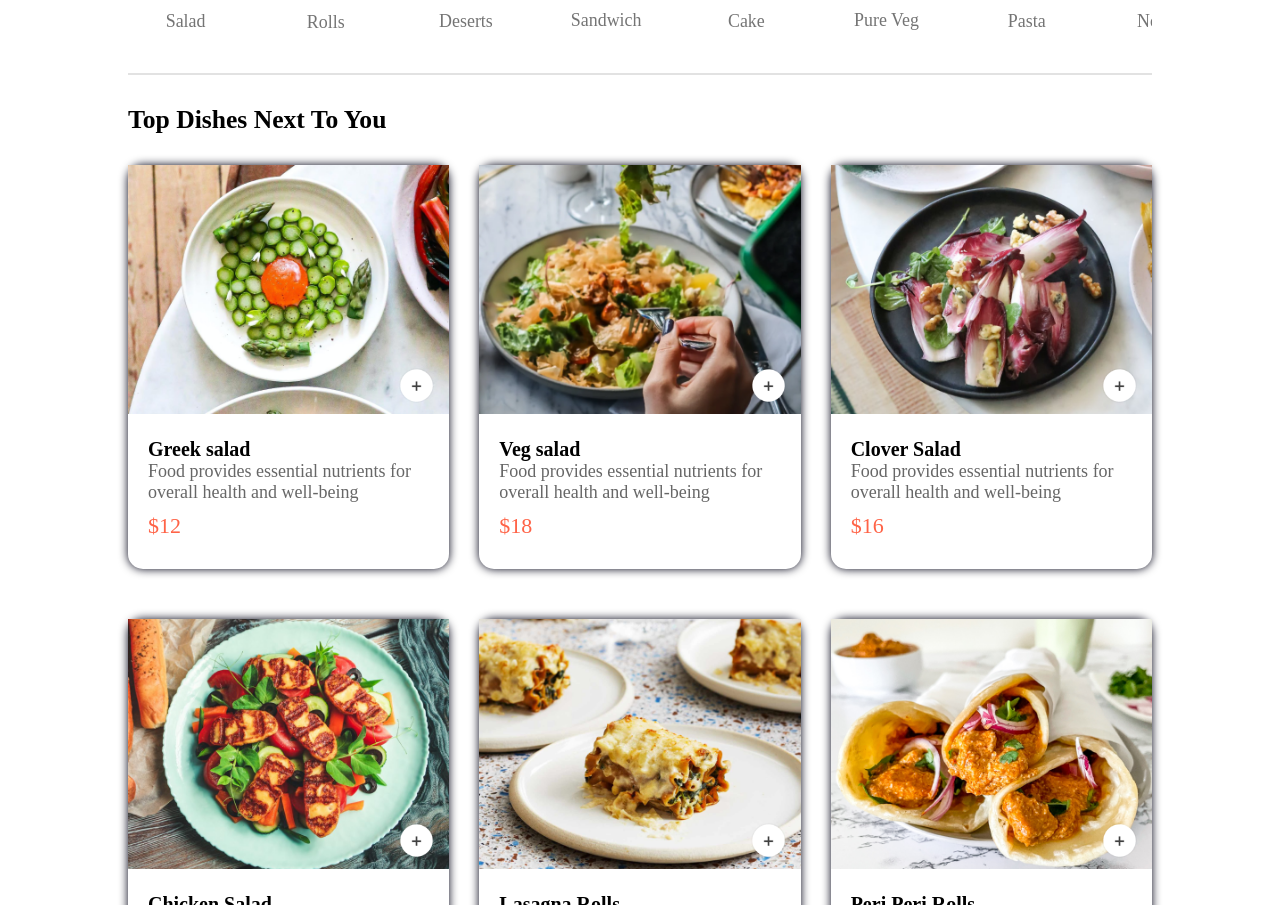
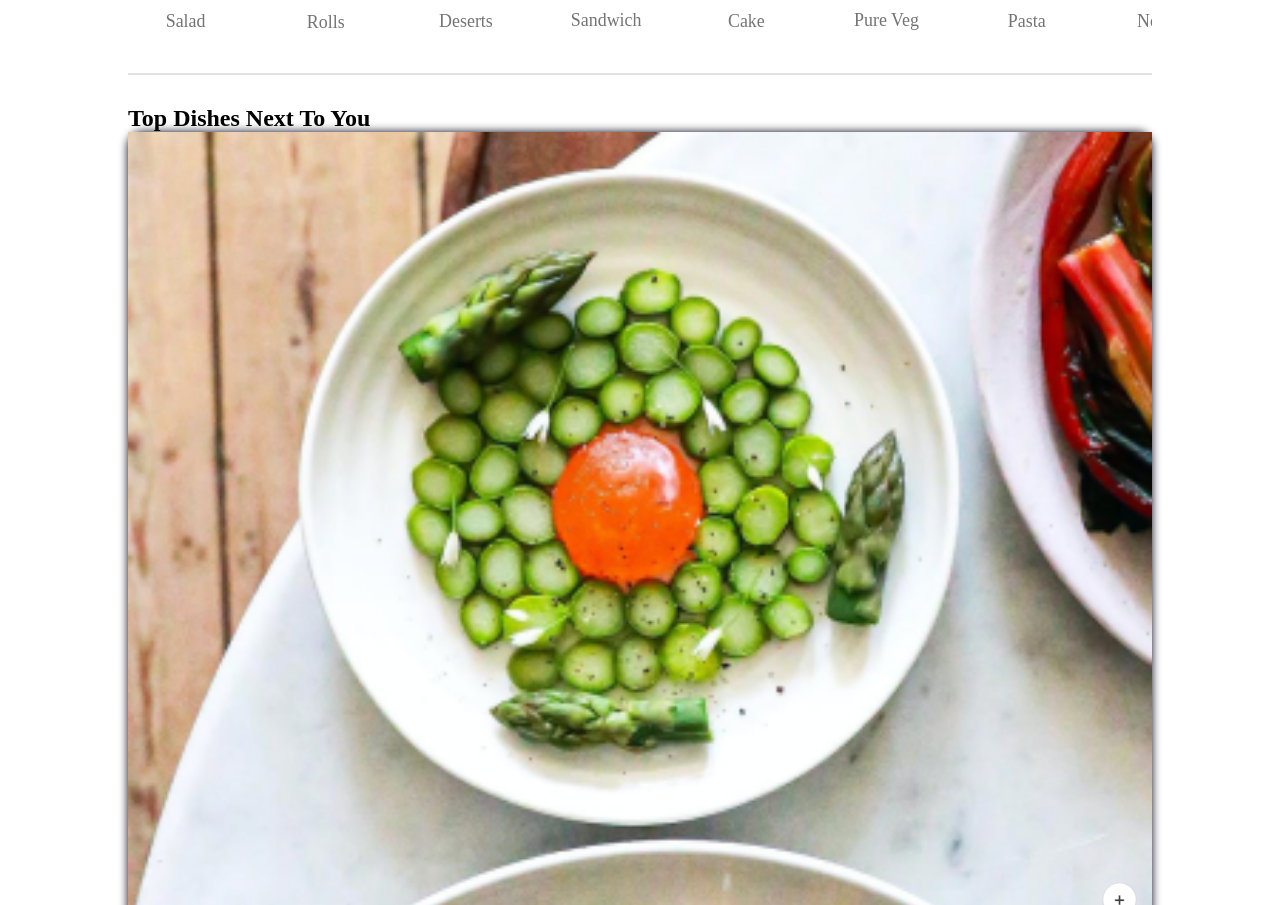
Before and after one commit to mehmetpektass/Food-Delivery-MERN-Stack, a React (Vite) app in the folder project/client/: page / in a window 1280 px wide. Shown: the part 929-1834 px from the top of the page. Built offline with nearby package versions, Linux system fonts and the light colour scheme.

Commit message:
changed style of food display

```diff
--- a/project/client/src/components/FoodDisplay./FoodDisplay.css
+++ b/project/client/src/components/FoodDisplay./FoodDisplay.css
@@ -1,14 +1,3 @@
 .food-display{
     margin-top: 30px;
 }
-.food-display h2{
-    font-size: max(2vw,24px);
-    font-weight: 600;
-}
-.food-display-list{
-    display: grid;
-    grid-template-columns: repeat(auto-fill,minmax(240px,1fr));
-    margin-top: 30px;
-    gap: 30px;
-    row-gap: 50px;
-}
```
Also changed, not shown: 1 other file (tests, documents, lock files or other folders).
